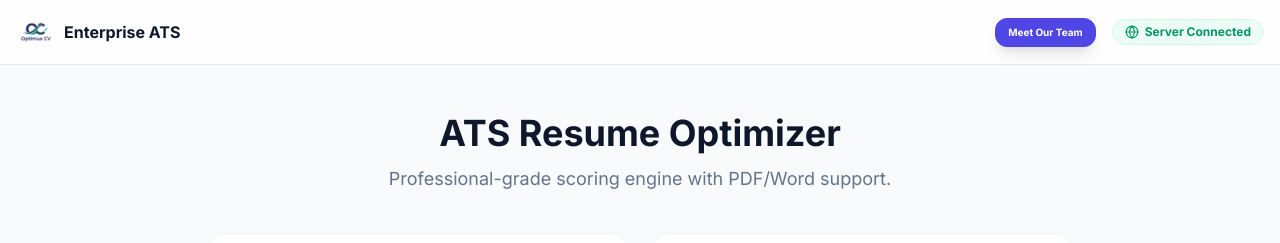
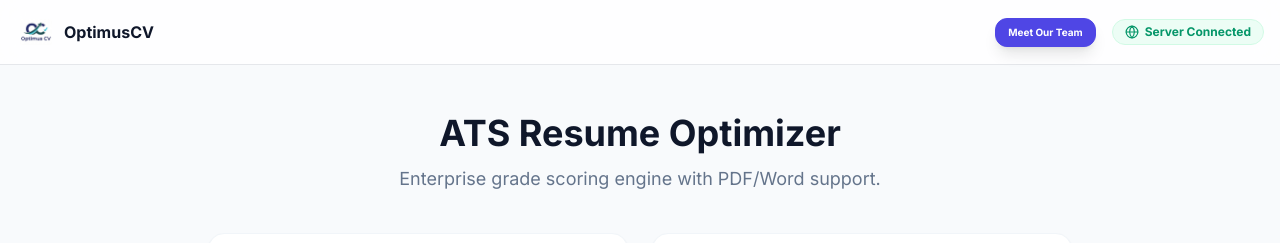
Before and after one commit to himanshujoshi0310/ATS_checker, a React (Vite) app: page / in a window 1280 px wide. Shown: the top 243 px of the page. Built offline with nearby package versions, Linux system fonts and the light colour scheme.

Commit message:
Update App.tsx

```diff
--- a/App.tsx
+++ b/App.tsx
@@ -114,8 +114,8 @@ const App: React.FC = () => {
     return (
       <div className="min-h-screen bg-slate-900 flex flex-col items-center justify-center text-white p-4">
         <Cpu className="animate-spin text-indigo-400 mb-4" size={48} />
-        <h2 className="text-xl font-bold tracking-tight">Enterprise ATS Initializing...</h2>
-        <p className="text-slate-400 text-sm mt-2">Checking backend connection status</p>
+        <h2 className="text-xl font-bold tracking-tight">Loading Application....</h2>
+        <p className="text-slate-400 text-sm mt-2">Please wait</p>
       </div>
     );
   }
@@ -138,7 +138,7 @@ const App: React.FC = () => {
 </div>
 
             <div className="flex flex-col">
-              <span className="font-bold text-slate-900 leading-none">Enterprise ATS</span>
+              <span className="font-bold text-slate-900 leading-none">OptimusCV</span>
               <span className="text-[10px] text-indigo-600 font-bold tracking-tighter uppercase"></span>
             </div>
           </div>
@@ -158,7 +158,7 @@ const App: React.FC = () => {
           <div className="space-y-8 animate-in fade-in duration-500">
             <div className="text-center space-y-3 mb-10">
               <h1 className="text-4xl font-extrabold text-slate-900">ATS Resume Optimizer</h1>
-              <p className="text-lg text-slate-500">Professional-grade scoring engine with PDF/Word support.</p>
+              <p className="text-lg text-slate-500">Enterprise grade scoring engine with PDF/Word support.</p>
             </div>
 
             <div className="grid grid-cols-1 md:grid-cols-2 gap-6">
```
